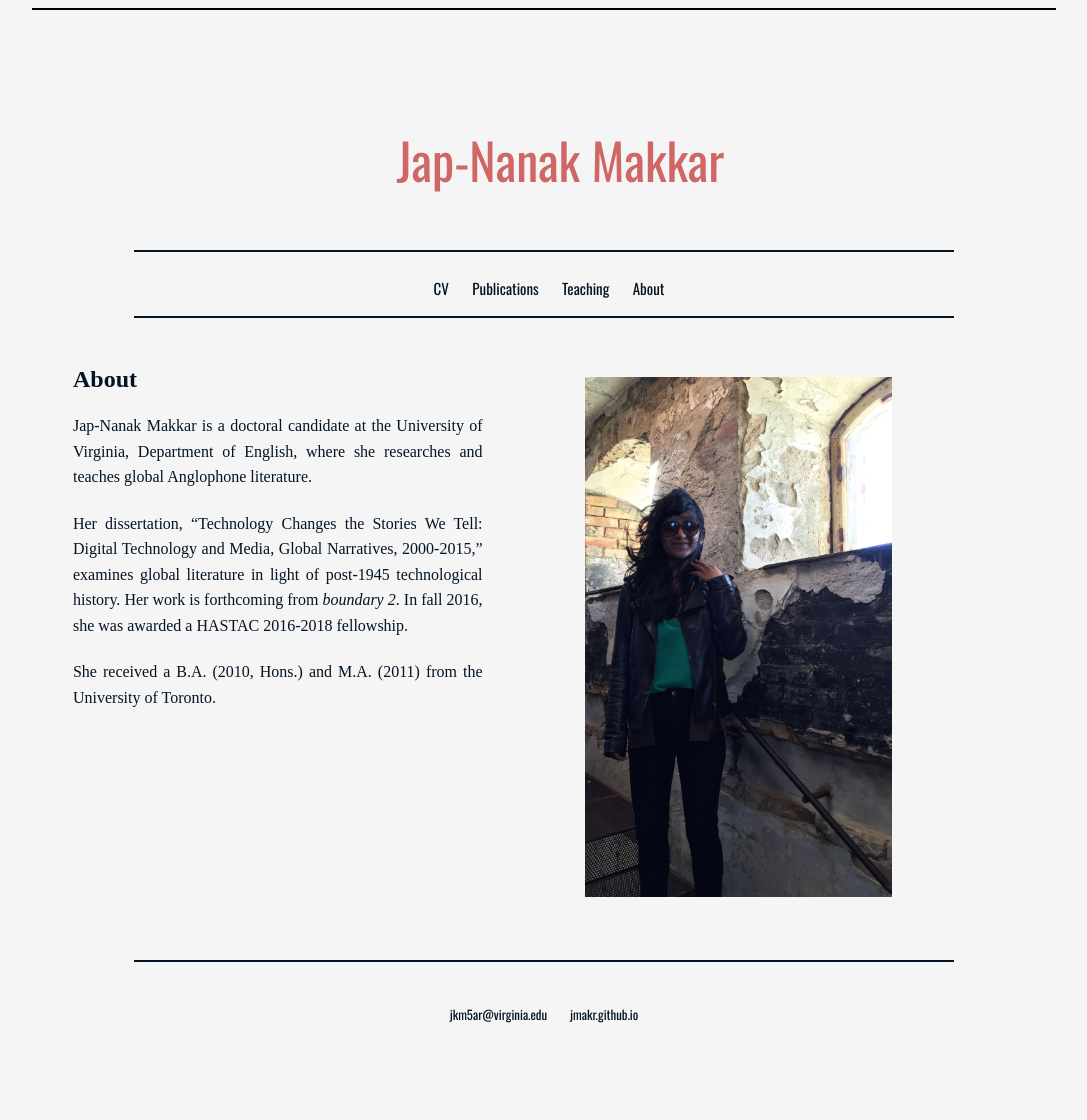
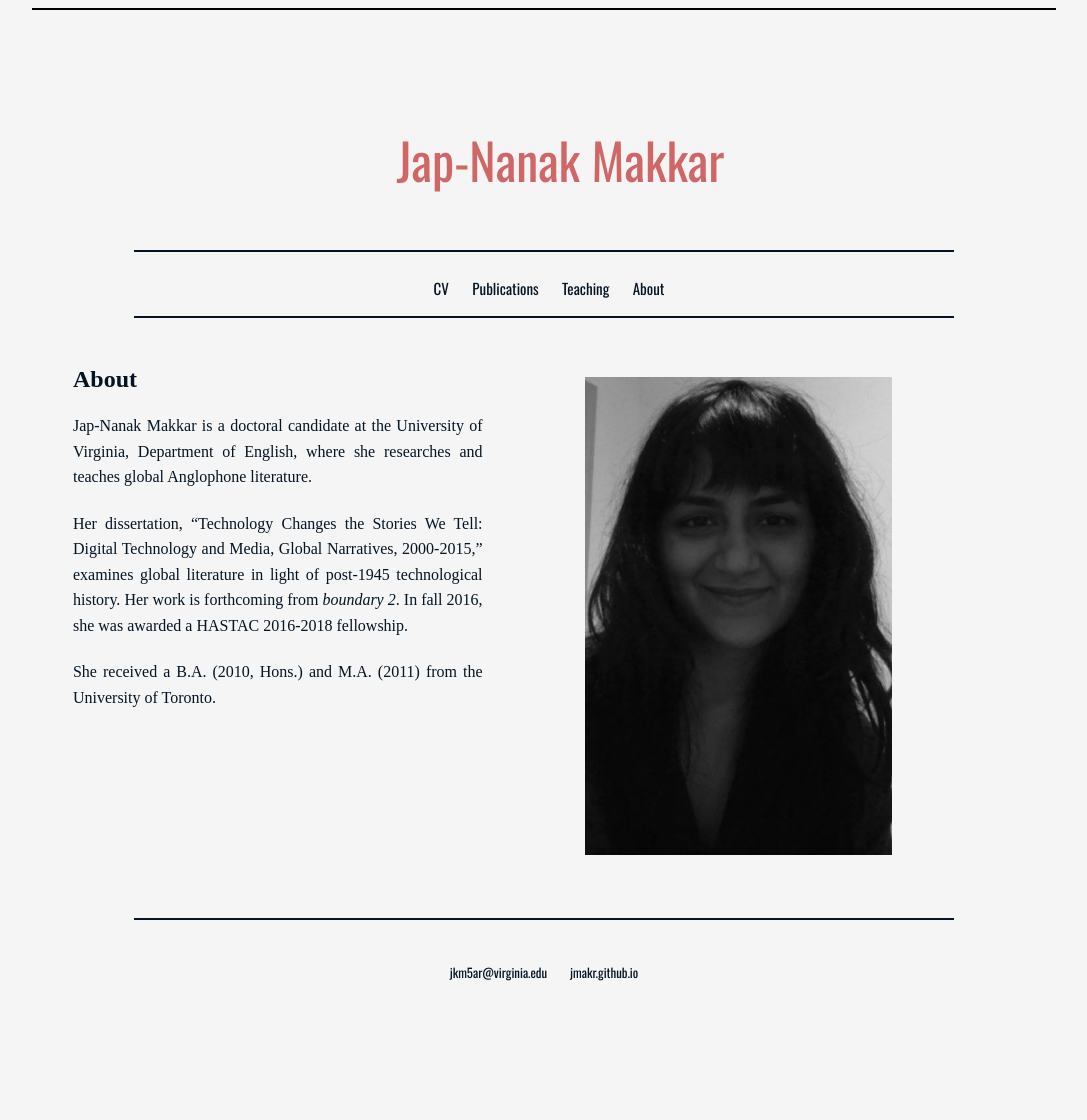
Before and after one commit to jmakr/jmakr.github.io, a Jekyll site: the page built from index.html, in a window 1280 px wide. Shown: the whole page, without its empty margins (96-1183 px from the left). Built offline with Jekyll 4.4.1, drawn with Linux system fonts in a browser that asks for light colours; some web fonts are replaced; after the commit the page ends 1078 px from its top, so only the background shows below that.

Commit message:
Update index.html

```diff
--- a/index.html
+++ b/index.html
@@ -20,7 +20,7 @@
 
 <div class="imagebox">
 	<div class="imagecenter">
-	<img src="Image for website.jpg" style="width:60%;height:60%;">
+	<img src="Black and white photo.jpg" style="width:60%;height:60%;">
 	</div>
 
 
```
